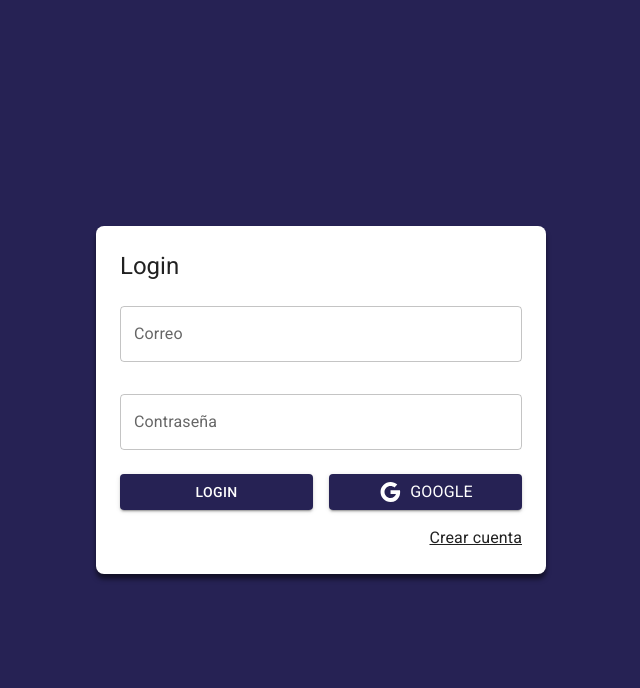
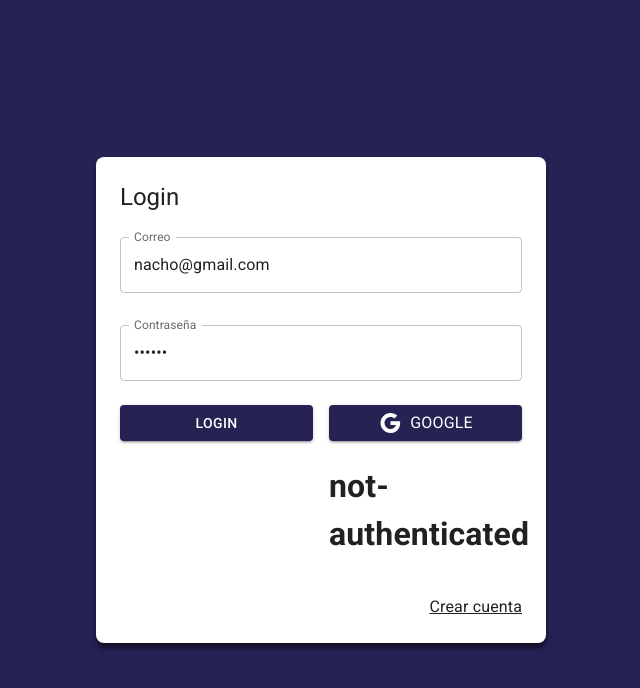
Before and after one commit to tadescalzo/journal-app, a React (Create React App) app: page /auth/login in a window 1280 px wide. Shown: the top 688 px of the page, without its empty margins (319-959 px from the left). Built offline with nearby package versions, Linux system fonts and the light colour scheme.

Commit message:
firebase y reducer

```diff
--- a/package.json
+++ b/package.json
@@ -12,6 +12,7 @@
     "@testing-library/jest-dom": "^5.16.5",
     "@testing-library/react": "^13.4.0",
     "@testing-library/user-event": "^13.5.0",
+    "firebase": "^9.19.1",
     "localforage": "^1.10.0",
     "match-sorter": "^6.3.1",
     "react": "^18.2.0",
--- a/src/auth/pages/LoginPage.jsx
+++ b/src/auth/pages/LoginPage.jsx
@@ -2,19 +2,40 @@ import {Grid, Typography, TextField, Button, Link} from '@mui/material'
 import {Google} from '@mui/icons-material'
 import { Link as RouterLink } from 'react-router-dom'
 import {AuthLayout} from '../layout/AuthLayout'
-
-
-
+import { useForm } from '../../hooks/useForm'
+import { useSelector, useDispatch } from 'react-redux'
+import {checkingAuth,startGoogleSignIn} from '../../store/auth'
 
 
 
 
 export const LoginPage = () => {
+
+const {status} = useSelector((state)=>state.auth)
+const dispatch = useDispatch()
+
+const {email, password, onInputChange,formState} = useForm({
+  email: 'nacho@gmail.com',
+  password: '123456'
+})
+
+const onSubmit=(event)=>{
+  event.preventDefault()
+  dispatch(checkingAuth())
+  console.log(formState)
+}
+
+const onGoogleSignIn=()=>{
+  dispatch(startGoogleSignIn())
+  console.log('google')
+}
+
+
   return (
 
     <AuthLayout title='Login'>
 
-      <form>
+      <form onSubmit={onSubmit}>
         <Grid container>
           {/* Imputs */}
           <Grid
@@ -27,6 +48,9 @@ export const LoginPage = () => {
               label="Correo"
               placeholder='email'
               type='email'
+              name='email'
+              value={email}
+              onChange={onInputChange}
               fullWidth
               sx={{mb:2}}
             />
@@ -41,21 +65,25 @@ export const LoginPage = () => {
               label="Contraseña"
               placeholder='contraseña'
               type='password'
+              name='password'
+              value={password}
+              onChange={onInputChange}
               fullWidth
             />
           </Grid>
           {/* Login/Google btns */}
           <Grid container spacing={2} sx={{mb:2,mt:1}}>
             <Grid item xs={12} sm={6} >
-              <Button variant="contained" fullWidth>
+              <Button type='submit' variant="contained" fullWidth>
                 Login
               </Button>
             </Grid>
             <Grid item xs={12} sm={6} >
-              <Button variant="contained" fullWidth>
+              <Button onClick={onGoogleSignIn} variant="contained" fullWidth>
                 <Google/>
                   <Typography sx={{ml:1}}>Google</Typography>
               </Button>
+              <h1>{status} </h1>
             </Grid>
           </Grid>
           <Grid
--- /dev/null
+++ b/src/firebase/index.js
@@ -0,0 +1 @@
+export * from './config'
--- /dev/null
+++ b/src/hooks/useForm.js
@@ -0,0 +1,25 @@
+import { useState } from 'react';
+
+export const useForm = ( initialForm = {} ) => {
+
+    const [ formState, setFormState ] = useState( initialForm );
+
+    const onInputChange = ({ target }) => {
+        const { name, value } = target;
+        setFormState({
+            ...formState,
+            [ name ]: value
+        });
+    }
+
+    const onResetForm = () => {
+        setFormState( initialForm );
+    }
+
+    return {
+        ...formState,
+        formState,
+        onInputChange,
+        onResetForm,
+    }
+}
--- a/src/journal/pages/JournalPage.jsx
+++ b/src/journal/pages/JournalPage.jsx
@@ -1,6 +1,5 @@
 import { JournalLayout } from "../layout/JournalLayout"
 import { NoteView, NothingSelectedView } from "../views"
-import IconButton from '@mui/material/IconButton'
 import { AddOutlined } from "@mui/icons-material"
 import { Fab } from "@mui/material"
 
--- a/src/store/auth/authSlice.js
+++ b/src/store/auth/authSlice.js
@@ -3,7 +3,7 @@ import { createSlice } from '@reduxjs/toolkit';
 export const authSlice = createSlice({
     name: 'auth',
     initialState: {
-        status: 'checking',
+        status: 'not-authenticated',
         uid: null,
         email: null,
         displayName: null,
@@ -18,7 +18,7 @@ export const authSlice = createSlice({
 
         },
         checkingCredentials:(state)=>{
-
+            state.status = 'checking'
         }
     }
 });
--- a/src/store/auth/index.js
+++ b/src/store/auth/index.js
@@ -1 +1,3 @@
 export * from './authSlice'
+
+export * from './thunks'
--- /dev/null
+++ b/src/store/auth/thunks.js
@@ -0,0 +1,13 @@
+import { checkingCredentials } from "./authSlice"
+
+export const checkingAuth = (email,password) =>{
+    return async(dispatch)=>{
+        dispatch(checkingCredentials())
+    }
+}
+
+export const startGoogleSignIn= () =>{
+    return async(dispatch)=>{
+        dispatch(checkingCredentials())
+    }
+}
```
Also changed, not shown: src/firebase/config.js (added, +17 -0 lines), 1 other file (tests, documents, lock files or other folders).
